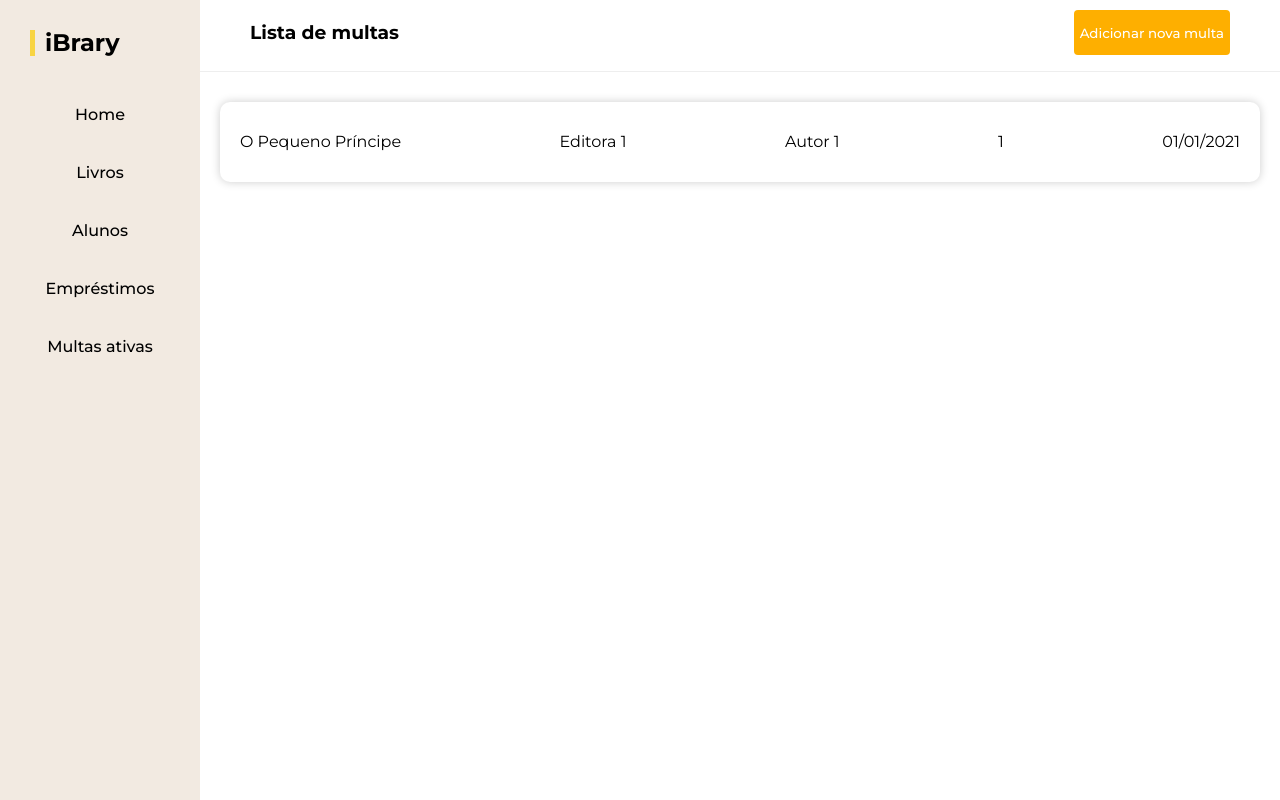
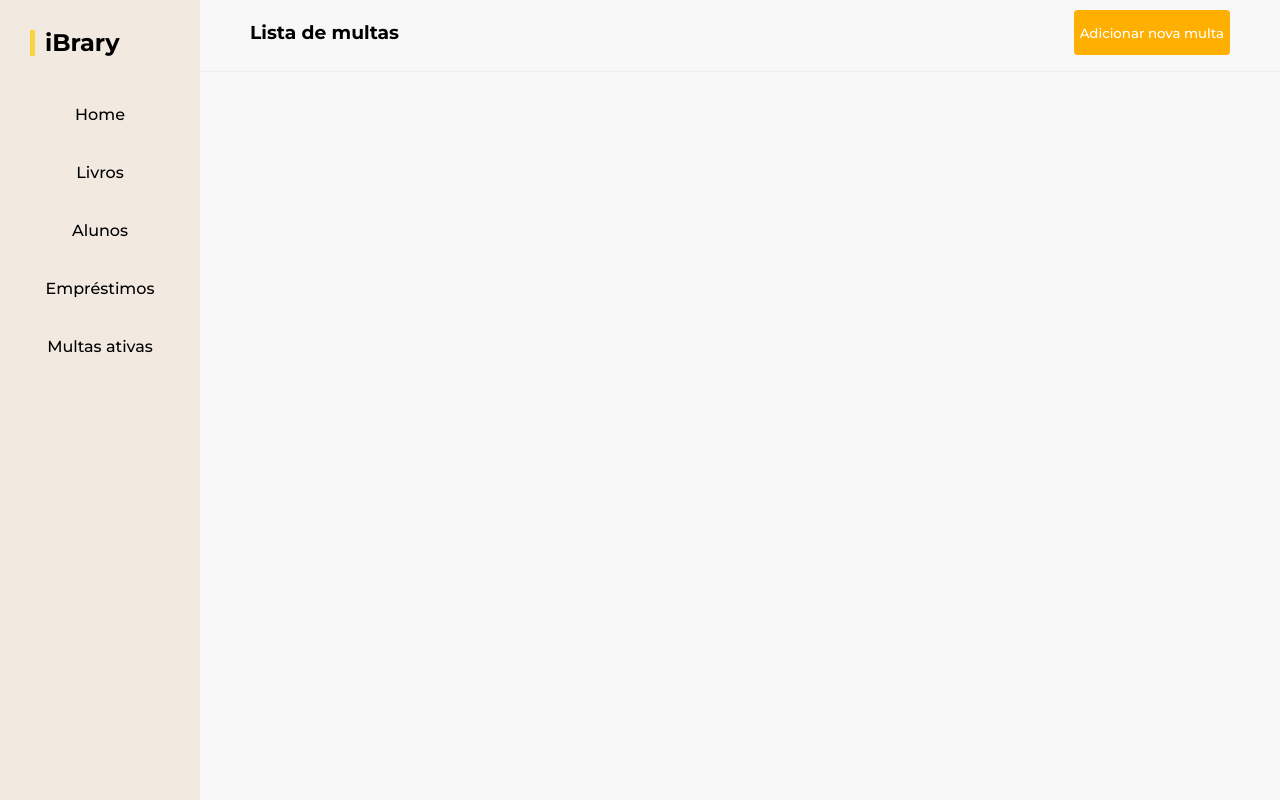
Before and after one commit to Melatoo/iBrary, a React (Vite) app in the folder Implementacao/front-end/: page /admin/multas in a window 1280 px wide. Built offline with nearby package versions, Linux system fonts and the light colour scheme.

Commit message:
ajustando CardLivro hardcoded na tela de livros de admin

```diff
--- a/Implementacao/front-end/src/components/CardLivro.css
+++ b/Implementacao/front-end/src/components/CardLivro.css
@@ -1,13 +1,12 @@
 #cardLivro {
   display: flex;
   flex-direction: row;
-  justify-content: space-between;
+  justify-content: space-around;
   align-items: center;
   font-family: mont;
   height: 40px;
   margin: 20px;
-  padding: 20px;
+  padding: 15px 0px 15px 0px;
   border-radius: 10px;
-  box-shadow: 0 0 10px rgba(0, 0, 0, 0.2);
   background-color: #fff;
 }
--- a/Implementacao/front-end/src/components/CardLivro.jsx
+++ b/Implementacao/front-end/src/components/CardLivro.jsx
@@ -2,7 +2,6 @@ import "./CardLivro.css";
 
 const CardLivro = ({ titulo, editora, autor, id, data }) => {
   return (
-    <div id="containerListagens">
     <div id="cardLivro">
       <text>{titulo}</text>
       <text>{editora}</text>
@@ -10,7 +9,6 @@ const CardLivro = ({ titulo, editora, autor, id, data }) => {
       <text>{id}</text>
       <text>{data}</text>
     </div>
-    </div>
   );
 };
 
--- a/Implementacao/front-end/src/components/Painel/BackgroundPainel.css
+++ b/Implementacao/front-end/src/components/Painel/BackgroundPainel.css
@@ -1,6 +1,7 @@
 #painel {
   display: flex;
   width: 100%;
+  background-color: #f8f8f8;
   flex-direction: column;
 }
 
--- a/Implementacao/front-end/src/components/Painel/BackgroundPainel.jsx
+++ b/Implementacao/front-end/src/components/Painel/BackgroundPainel.jsx
@@ -12,15 +12,7 @@ const BackgroundPainel = ({ tipoLista, textoBotao, children }) => {
           <Botao height="45px" texto={textoBotao} />
         </div>
         <hr id="hr" />
-        <div id="painelLivros">
-          <CardLivro
-            titulo="O Pequeno Príncipe"
-            editora="Editora 1"
-            autor="Autor 1"
-            id="1"
-            data="01/01/2021"
-          />
-        </div>
+        <div id="painelLivros">{children}</div>
       </div>
     </BackgroundAdmin>
   );
--- a/Implementacao/front-end/src/components/Painel/CabecalhoLivros.css
+++ b/Implementacao/front-end/src/components/Painel/CabecalhoLivros.css
@@ -1,11 +1,12 @@
 #cabecalhoLivros {
   display: flex;
   flex-direction: row;
-  justify-content: space-between;
+  justify-content: space-around;
   align-items: center;
-  padding: 10px;
-  border-radius: 5px;
-  margin-bottom: 10px;
+  /* padding: 10px; */
+  margin: 0px 20px 0px 20px;
+  padding: 15px 0px 15px 0px;
+  /* margin-bottom: 10px; */
 }
 
 #textoCabecalho {
--- a/Implementacao/front-end/src/views/Admin/Livros.jsx
+++ b/Implementacao/front-end/src/views/Admin/Livros.jsx
@@ -1,3 +1,4 @@
+import CardLivro from "../../components/CardLivro";
 import BackgroundPainel from "../../components/Painel/BackgroundPainel";
 import CabecalhoLivros from "../../components/Painel/CabecalhoLivros";
 import "./Livros.css";
@@ -6,6 +7,13 @@ const Livros = () => {
   return (
     <BackgroundPainel tipoLista="livros" textoBotao="Adicionar novo livro">
       <CabecalhoLivros />
+      <CardLivro
+        autor="Antoine de Saint-Exupéry"
+        data="2023-20-10"
+        editora="HarperCollins"
+        id="1"
+        titulo="O Pequeno Príncipe"
+      />
     </BackgroundPainel>
   );
 };
```
Lines whose indentation alone changed are shown as unchanged.
